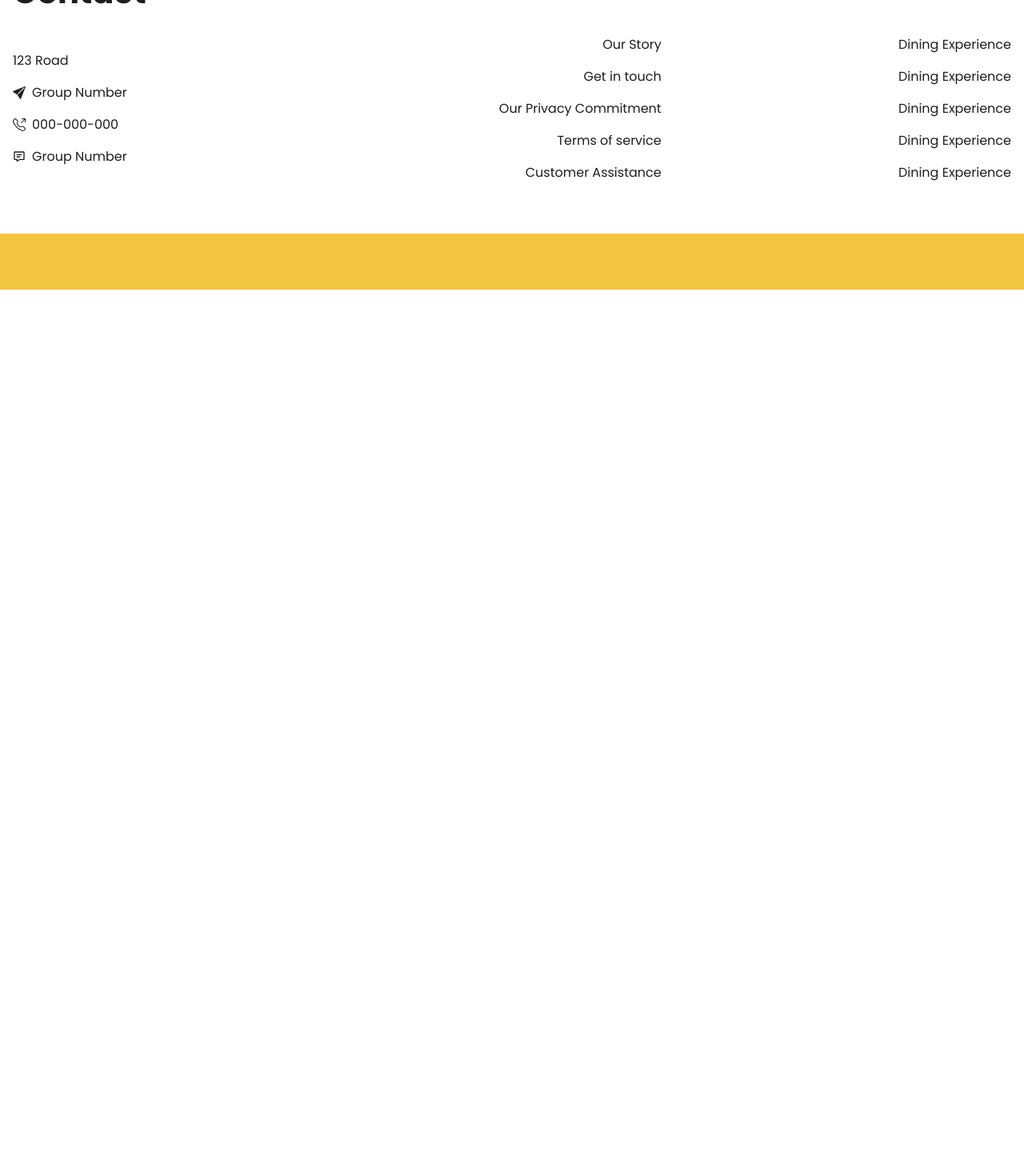
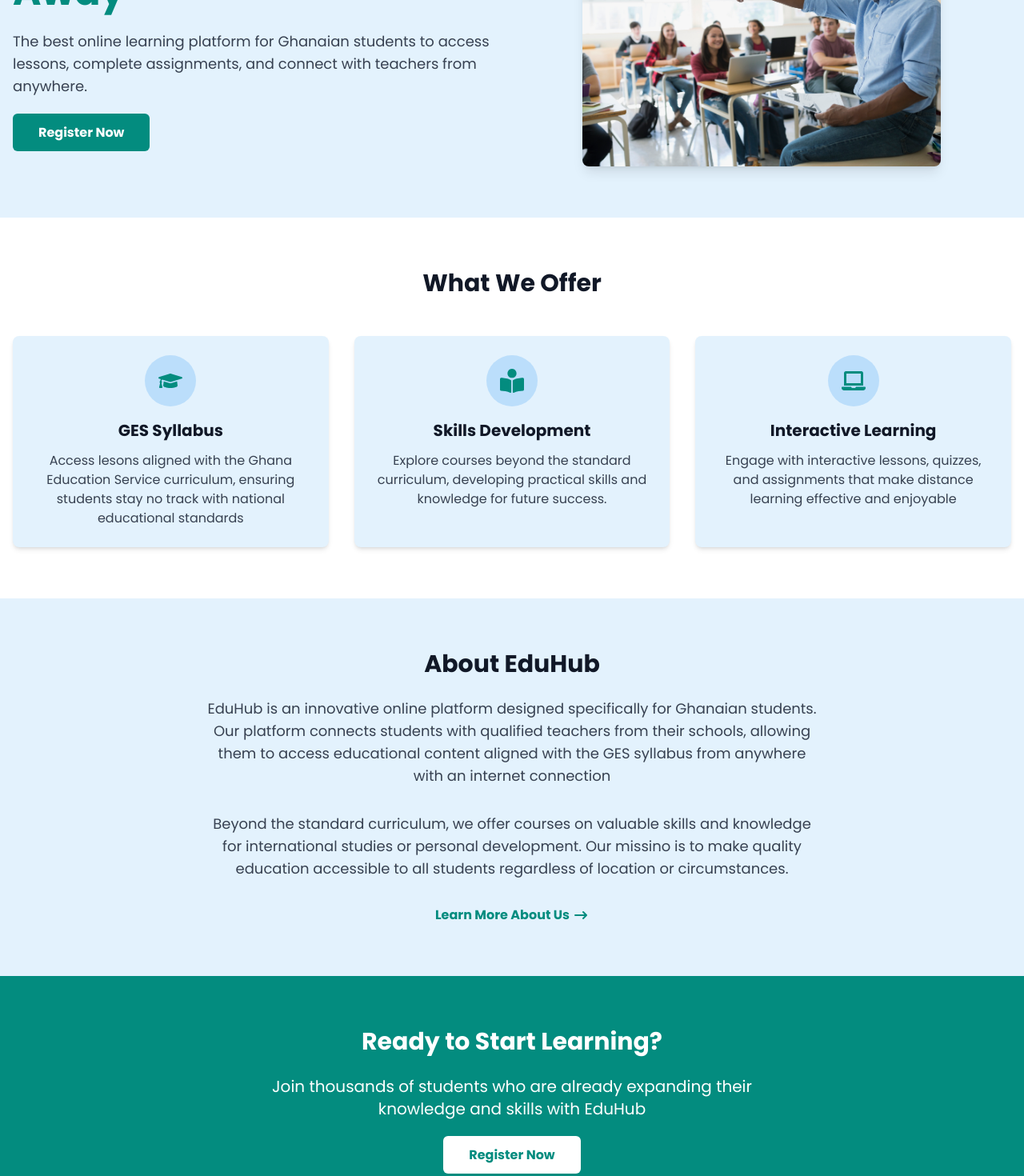
Before and after one commit to Ginasone/SE_Final, a Next.js app in the folder online-course-app/: page / in a window 1280 px wide. Shown: the part 300-1770 px from the top of the page at 80% size. Before the commit the page ends 800 px from the top, so only its background shows below. Built offline with nearby package versions, Linux system fonts and the light colour scheme.

Commit message:
made landing page

```diff
--- a/online-course-app/src/app/api/auth/me/route.ts
+++ b/online-course-app/src/app/api/auth/me/route.ts
@@ -61,7 +61,7 @@ export async function GET(request: NextRequest) {
         }
 
         return NextResponse.json(
-            { message: "Interna lserver error"},
+            { message: "Internal server error"},
             { status: 500}
         );
     }
--- a/online-course-app/src/app/page.tsx
+++ b/online-course-app/src/app/page.tsx
@@ -1,5 +1,134 @@
+'use client'
+
+import Image from "next/image";
+import Link from "next/link";
+import { FaGraduationCap, FaBookReader, FaLaptop } from "react-icons/fa";
+
 const Home = () => {
-  return <>Home</>;
+  return (
+    <div className="flex flex-col min-h-screen">
+      <section className="bg-blue-50 dark:bg-gray-900">
+        <div className="container mx-auto px-4 py-16 flex flex-col md:flex-row items-center justify-between">
+          <div className="md:w-1/2 mb-8 md:mb-0">
+            <h1 className="text-4xl md:text-5xl font-bold text-gray-900 dark:text-white mb-6">
+              Learn Even From <span className="text-primary">Miles Away</span>
+            </h1>
+            <p className="text-lg text-gray-700 dark:text-gray-300 mb-8">
+              The best online learning platform for Ghanaian students to access lessons, complete assignments, and connect with teachers from anywhere.
+            </p>
+            <Link
+              href="/auth"
+              className="bg-primary hover:bg-secondary text-white font-bold py-3 px-8 rounded-md transition-colors duration-300"
+            >
+              Register Now
+            </Link>
+          </div>
+          <div className="md:w-1/2 flex justify-center">
+            <div className="relative w-full max-w-md h-80">
+              <Image
+                src="/student-teacher.jpeg"
+                alt="Student and teacher studying together"
+                fill
+                priority
+                className="object-cover rounded-lg shadow-lg"
+                onError={(e) => {
+                  const target = e.target as HTMLImageElement;
+                  target.src = "https://via.placeholder.com/500x400?text=Students+Learning";
+                }}
+              />
+            </div>
+          </div>
+        </div>
+      </section>
+
+      <section className="py-16 bg-white dark:bg-gray-800">
+        <div className="container mx-auto px-4">
+          <h2 className="text-3xl font-bold text-center text-gray-900 dark:text-white mb-12">
+            What We Offer
+          </h2>
+          <div className="grid grid-cols-1 md:grid-cols-3 gap-8">
+            <div className="bg-blue-50 dark:bg-gray-700 p-6 rounded-lg shadow-md">
+              <div className="bg-blue-100 dark:bg-blue-900 w-16 h-16 rounded-full flex items-center justify-center mb-4 mx-auto">
+                <FaGraduationCap className="text-3xl text-primary dark:text-blue-300"/>
+              </div>
+              <h3 className="text-xl font-semibold text-center text-gray-900 dark:text-white mb-3">
+                GES Syllabus
+              </h3>
+              <p className="text-gray-700 dark:text-gray-300 text-center">
+                Access lesons aligned with the Ghana Education Service curriculum, ensuring students stay no track with national educational standards
+              </p>
+            </div>
+
+            <div className="bg-blue-50 dark:bg-gray-700 p-6 rounded-lg shadow-md">
+              <div className="bg-blue-100 dark:bg-blue-900 w-16 h-16 rounded-full flex items-center justify-center mb-4 mx-auto">
+                <FaBookReader className="text-3xl text-primary dark:text-blue-300"/>
+              </div>
+              <h3 className="text-xl font-semibold text-center text-gray-900 dark:text-white mb-3">
+                Skills Development
+              </h3>
+              <p className="text-gray-700 dark:text-gray-300 text-center">
+                Explore courses beyond the standard curriculum, developing practical skills and knowledge for future success.
+              </p>
+            </div>
+
+            <div className="bg-blue-50 dark:bg-gray-700 p-6 rounded-lg shadow-md">
+              <div className="bg-blue-100 dark:bg-blue-900 w-16 h-16 rounded-full flex items-center justify-center mb-4 mx-auto">
+                <FaLaptop className="text-3xl text-primary dark:text-bule-300"/>
+              </div>
+              <h3 className="text-xl font-semibold text-center text-gray-900 dark:text-white mb-3">
+                Interactive Learning
+              </h3>
+              <p className="text-gray-700 dark:text-gray-300 text-center">
+                Engage with interactive lessons, quizzes, and assignments that make distance learning effective and enjoyable
+              </p>
+            </div>
+          </div>
+        </div>
+      </section>
+
+      <section className="py-16 bg-blue-50 dark:bg-gray-900">
+        <div className="container mx-auto px-4">
+          <div className="max-w-3xl mx-auto text-center">
+            <h2 className="text-3xl font-bold text-gray-900 dark:text-white mb-6">
+              About EduHub
+            </h2>
+            <p className="text-lg text-gray-700 dark:text-gray-300 mb-8">
+              EduHub is an innovative online platform designed specifically for Ghanaian students. Our platform connects students with qualified teachers from their schools, allowing them to access educational content aligned with the GES syllabus from anywhere with an internet connection
+            </p>
+            <p className="text-lg text-gray-700 dark:text-gray-300 mb-8">
+              Beyond the standard curriculum, we offer courses on valuable skills and knowledge for international studies or personal development. Our missino is to make quality education accessible to all students regardless of location or circumstances.
+            </p>
+            <Link
+              href="/about"
+              className="text-primary hover:text-secondary dark:text-blue-300 dark:hover:text-blue-400 font-semibold inline-flex items-center"
+            >
+              Learn More About Us
+              <svg xmlns="http://www.w3.org/2000/svg" className="h-5 w-5 ml-1" viewBox="0 0 20 20" fill="currentColor">
+                <path fillRule="evenodd" d="M12.293 5.293a1 1 0 011.414 0l4 4a1 1 0 010 1.414l-4 4a1 1 0 01-1.414-1.414L14.586 11H3a1 1 0 110-2h11.586l-2.293-2.293a1 1 0 010-1.414z" clipRule="evenodd" />
+              </svg>
+            </Link>
+          </div>
+        </div>
+      </section>
+
+      <section className="py-16 bg-primary dark:bg-primary">
+        <div className="container mx-auto px-4 text-center">
+          <h2 className="text-3xl font-bold text-white mb-6">
+            Ready to Start Learning?
+          </h2>
+          <p className="text-xl text-white mb-8 max-w-2xl mx-auto">
+            Join thousands of students who are already expanding their knowledge and skills with EduHub
+          </p>
+          <Link
+            href="/auth"
+            className="bg-white text-primary hover:bg-gray-100 font-bold py-3 px-8 rounded-md transition-colors duration-300"
+          >
+            Register Now
+          </Link>
+        </div>
+      </section>
+    </div>
+  );
 }
 
 export default Home;
--- a/online-course-app/src/components/Footer/Footer.tsx
+++ b/online-course-app/src/components/Footer/Footer.tsx
@@ -13,18 +13,9 @@ const Footer = () => {
 
                 <div className="flex flex-wrap gap-16 items-center justify-between">
                     <div className="flex-1">
-                        <p>123 Road</p>
-                        <div className="flex items-center py-4">
-                            <BsFillSendFill/>
-                            <p className="ml-2">Group Number</p>
-                        </div>
                         <div className="flex items-center">
                             <BsTelephoneOutbound/>
                             <p className="ml-2">000-000-000</p>
-                        </div>
-                        <div className="flex items-center pt-4">
-                            <BiMessageDetail/>
-                            <p className="ml-2">Group Number</p>
                         </div>
                     </div>
 
@@ -33,15 +24,10 @@ const Footer = () => {
                         <p className="pb-4">Get in touch</p>
                         <p className="pb-4">Our Privacy Commitment</p>
                         <p className="pb-4">Terms of service</p>
-                        <p>Customer Assistance</p>
                     </div>
 
                     <div className="flex-1 md:text-right">
-                        <p className="pb-4">Dining Experience</p>
-                        <p className="pb-4">Dining Experience</p>
-                        <p className="pb-4">Dining Experience</p>
-                        <p className="pb-4">Dining Experience</p>
-                        <p>Dining Experience</p>
+                        <p className="pb-4">Bringing quality education to Ghana</p>
                     </div>
                 </div>
             </div>
--- a/online-course-app/tailwind.config.ts
+++ b/online-course-app/tailwind.config.ts
@@ -17,6 +17,18 @@ export default {
           dark: "#F27405",
           light: "#F2C641",
         },
+        blue: {
+          50: "#E3F2FD",
+          100: "#BBDEFB",
+          200: "#90CAF9",
+          300: "#64B5F6",
+          400: "#42A5F5",
+          500: "#2196F3",
+          600: "#1E88E5",
+          700: "#1976D2",
+          800: "#1565C0",
+          900: "#0D47A1"
+        }
       },
       fontFamily: {
         poppins: ['var(--font-poppins)', ...fontFamily.sans]
```
Also changed, not shown: online-course-app/public/student-teacher.jpeg (added).
